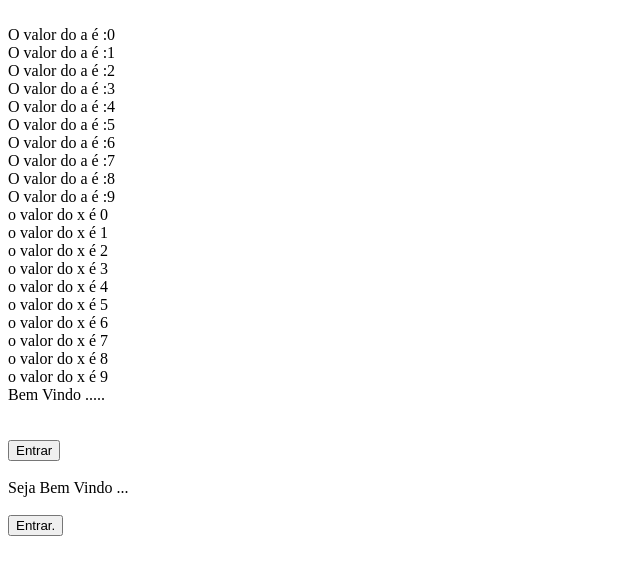
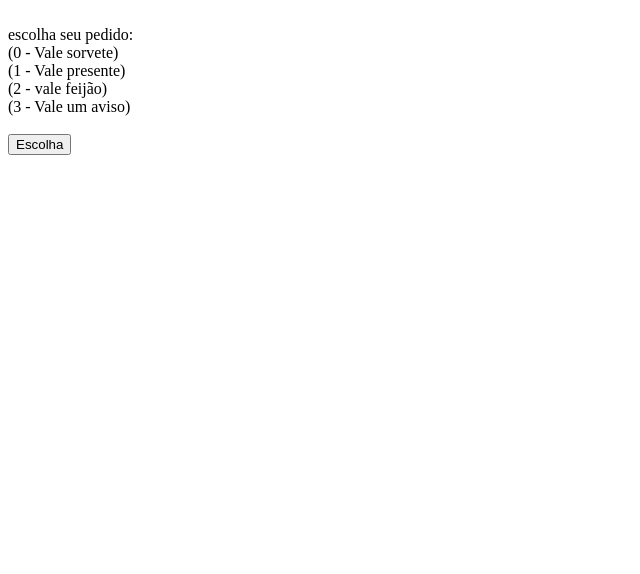
Before and after one commit to jorgelucasalima/estudos_reactjs, a plain HTML site: page index.html in a window 1280 px wide. Shown: the whole page, without its empty margins (0-640 px from the left). Drawn offline with Linux system fonts and the light colour scheme.

Commit message:
aprendendo switch, case

```diff
--- a/index.html
+++ b/index.html
@@ -11,23 +11,7 @@
 <body>
 
 
-    <div id="area">
-        Bem Vindo .....
-    </div>
-
-    <br>
-    <br>
-
-    <button onclick="entrar()">Entrar</button>
-    <br>
-    <!-- -->
-    <br>
-    <div id="area2">
-        Seja Bem Vindo ...
-    </div>
-    <br>
-    <button onclick="entrar2('Lucas')">Entrar.</button>
-
+    <button onclick="pedir()">Escolha</button>
 
 </body>
 </html>
--- a/script.js
+++ b/script.js
@@ -8,6 +8,37 @@ esse é meu nome
 
 
 
+//switch
+
+document.write("</br> escolha seu pedido: ")
+document.write("</br> (0 - Vale sorvete) ")
+document.write("</br> (1 - Vale presente) ")
+document.write("</br> (2 - vale feijão) ")
+document.write("</br> (3 - Vale um aviso) </br></br>")
+
+function pedir(){
+
+    x = prompt('oque deseja pedir :')
+    switch(x){
+        case "0":
+            alert("o x vale 0")
+            break
+        case "1":
+            alert("o x vale presente")
+            break
+        case "2":
+            alert("o x vale 2")
+            break
+        case "3":
+            alert("Vai tomar um suco")
+            break
+        default:
+            alert("XAU")
+
+    }
+}
+
+/*
 
 // for = para
 for (a = 0; a < 10; a++) {
@@ -24,7 +55,6 @@ while (x < 10) {
     document.write("</br> o valor do x é " + x)
     x++
 }
-
 
 
 
@@ -58,3 +88,5 @@ if (lista.indexOf('mano') > -1) {
 }else{
     alert('Seu nome não está na lista')
 }
+
+*/
```
